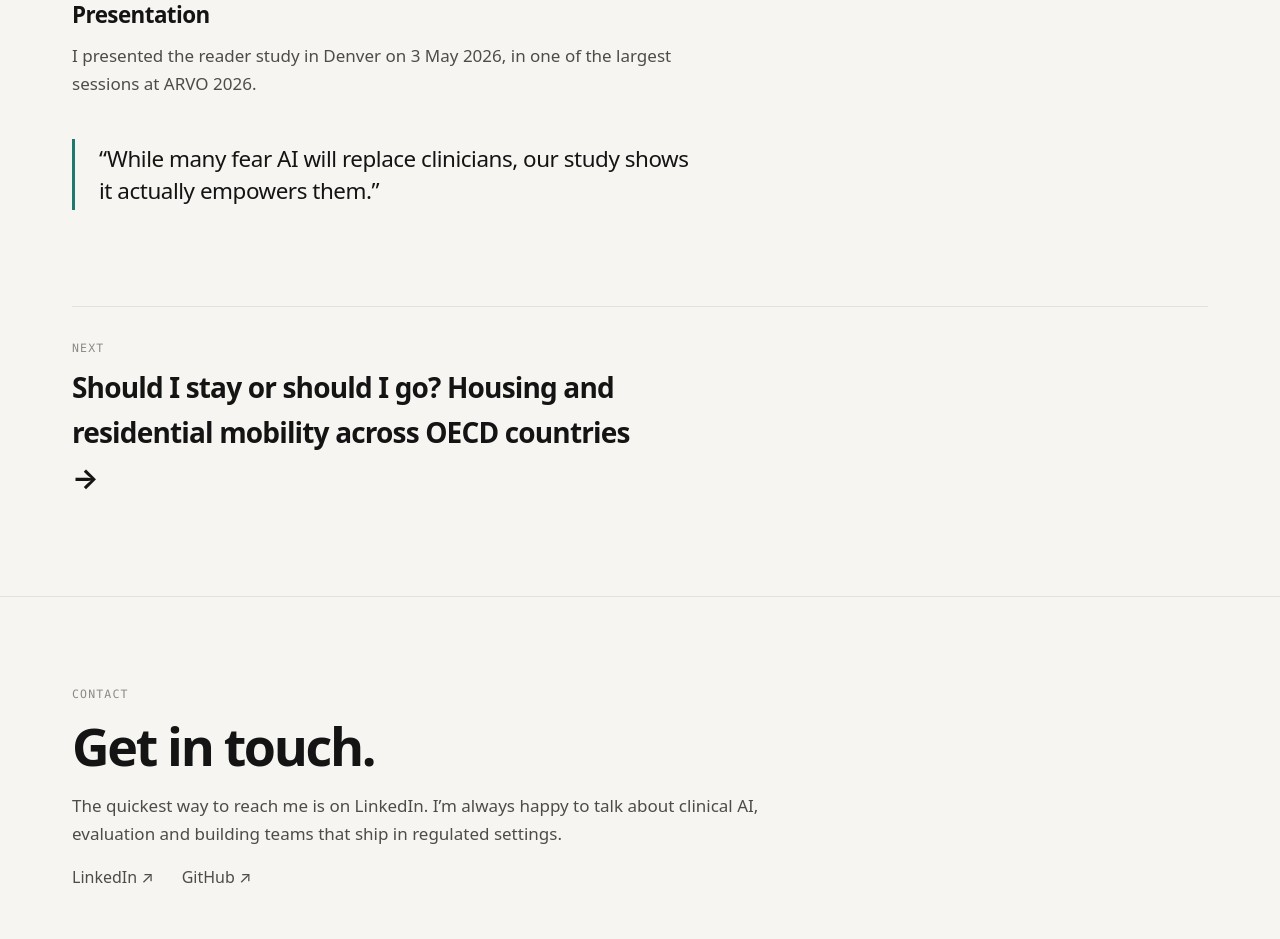
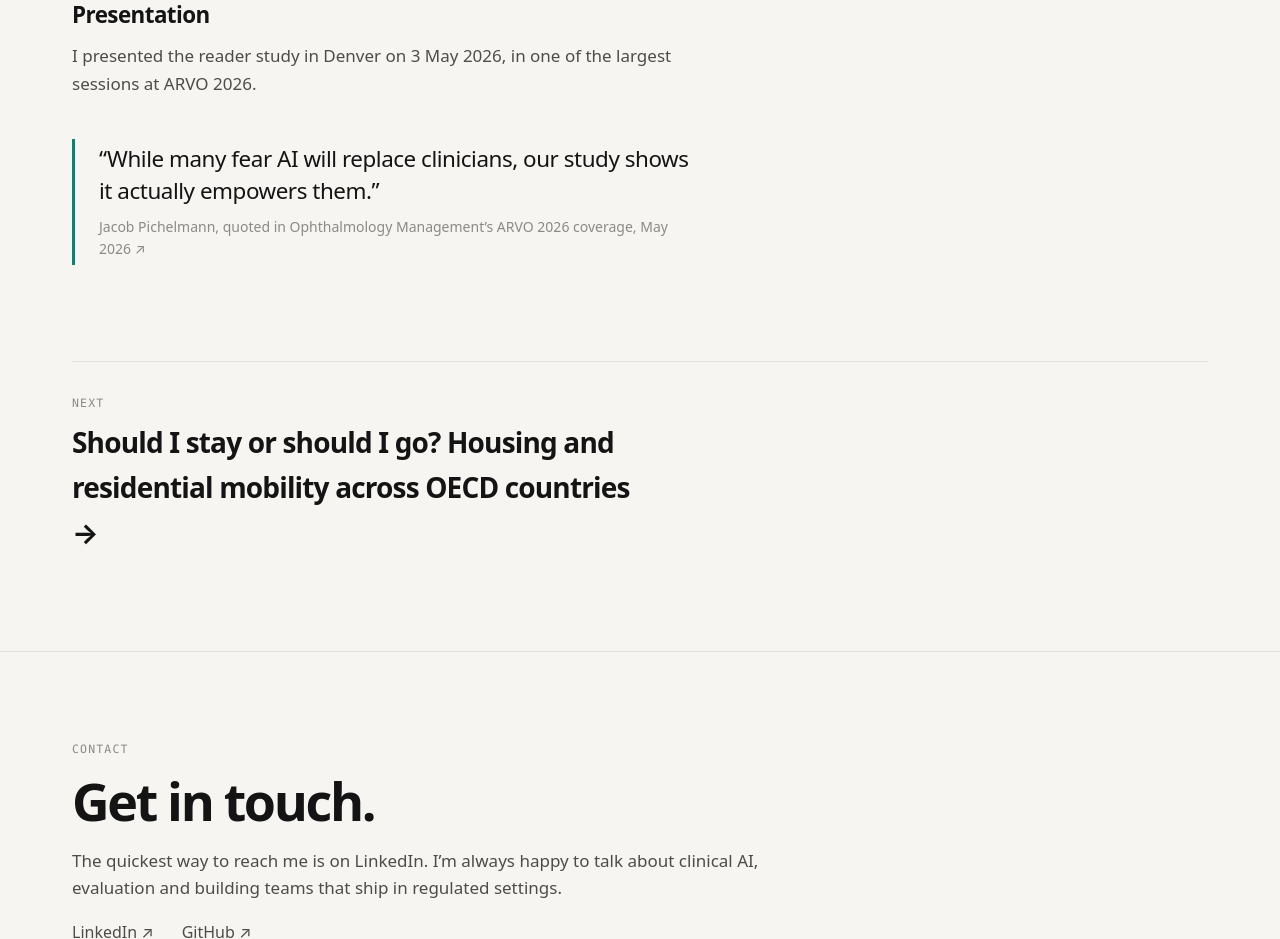
Before and after one commit to j-3-1415/j-3-1415.github.io, an Astro site: page /projects/retinal-screening in a window 1280 px wide. Shown: the part 1800-2739 px from the top of the page. Built offline with nearby package versions, Linux system fonts and the light colour scheme; Astro itself is replaced by a stand-in of ours.

Commit message:
Cite the source of the ARVO 2026 quote
Co-Authored-By: Claude Opus 5.5 <noreply@anthropic.com>

```diff
--- a/src/data/projects.ts
+++ b/src/data/projects.ts
@@ -13,7 +13,7 @@ export interface Project {
   sections: { heading: string; paragraphs?: string[]; bullets?: string[] }[];
   people?: string;
   links: { label: string; href: string; note?: string }[];
-  quote?: string;
+  quote?: { text: string; source: string; href: string };
   schemaType: 'ScholarlyArticle' | 'SoftwareApplication' | 'CreativeWork';
 }
 
@@ -70,7 +70,11 @@ export const projects: Project[] = [
         ],
       },
     ],
-    quote: 'While many fear AI will replace clinicians, our study shows it actually empowers them.',
+    quote: {
+      text: 'While many fear AI will replace clinicians, our study shows it actually empowers them.',
+      source: 'Jacob Pichelmann, quoted in Ophthalmology Management’s ARVO 2026 coverage, May 2026',
+      href: 'https://www.ophthalmologymanagement.com/issues/2026/arvo/ai-assistance-in-identifying-retinal-disease-biomarkers-in-oct-scans',
+    },
     people:
       'Co-authors include Reena Chopra (Topcon Healthcare), Wolf-Dieter Vogl, Charles C. Wykoff, Ursula Schmidt-Erfurth and Ariadne Whitby.',
     links: [
--- a/src/pages/projects/[slug].astro
+++ b/src/pages/projects/[slug].astro
@@ -60,9 +60,14 @@ const { project: p, next } = Astro.props;
           </section>
         ))}
         {p.quote && (
-          <blockquote class="project__quote">
-            <p>“{p.quote}”</p>
-          </blockquote>
+          <figure class="project__quote">
+            <blockquote cite={p.quote.href}>
+              <p>“{p.quote.text}”</p>
+            </blockquote>
+            <figcaption>
+              <a href={p.quote.href} target="_blank" rel="noopener">{p.quote.source} <span aria-hidden="true">↗</span></a>
+            </figcaption>
+          </figure>
         )}
       </div>
 
@@ -213,6 +218,12 @@ const { project: p, next } = Astro.props;
     margin: 0;
     padding: 4px 0 4px 24px;
     border-left: 3px solid var(--career);
+    display: grid;
+    gap: 10px;
+  }
+
+  .project__quote blockquote {
+    margin: 0;
   }
 
   .project__quote p {
@@ -221,6 +232,21 @@ const { project: p, next } = Astro.props;
     letter-spacing: -0.02em;
     line-height: 1.4;
     color: var(--ink);
+  }
+
+  .project__quote figcaption {
+    font-size: 0.875rem;
+    color: var(--ink-3);
+  }
+
+  .project__quote figcaption a {
+    color: inherit;
+    text-decoration: none;
+  }
+
+  .project__quote figcaption a:hover {
+    color: var(--ink);
+    text-decoration: underline;
   }
 
   .project__side {
```
